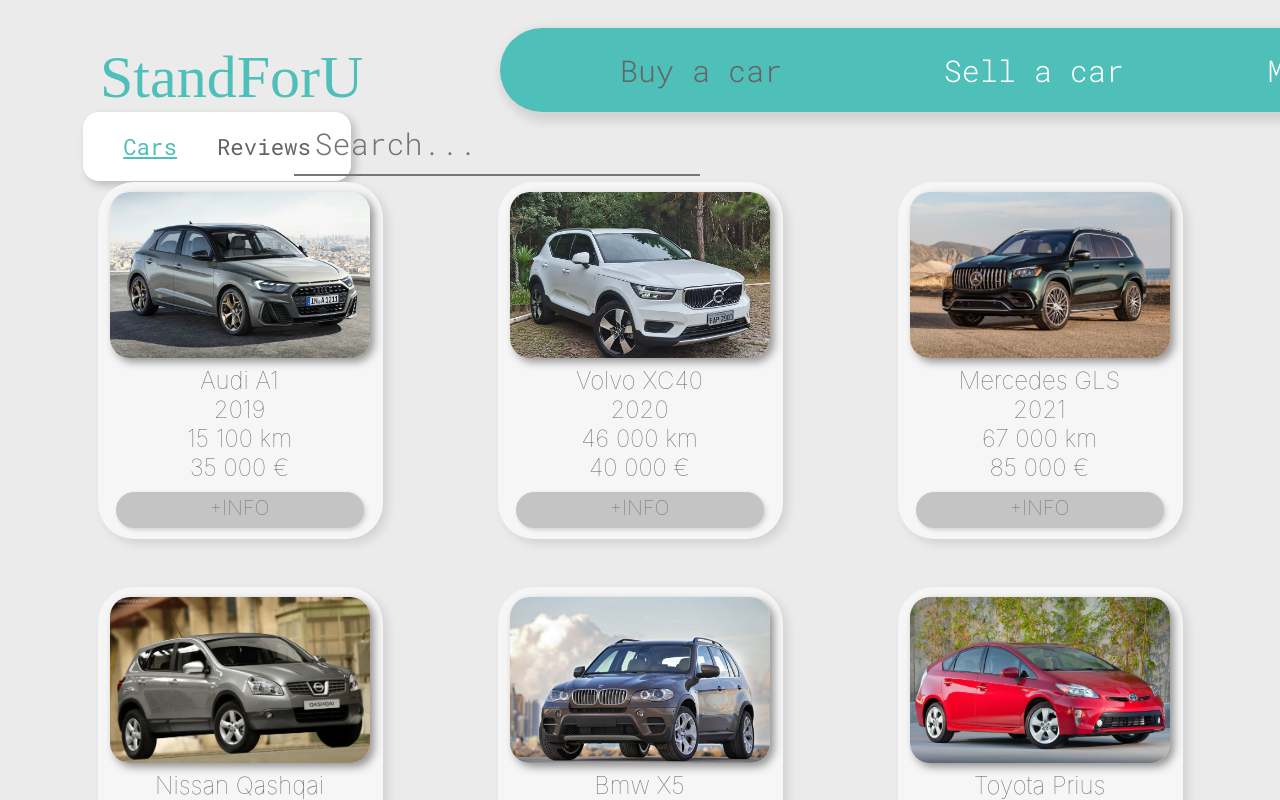
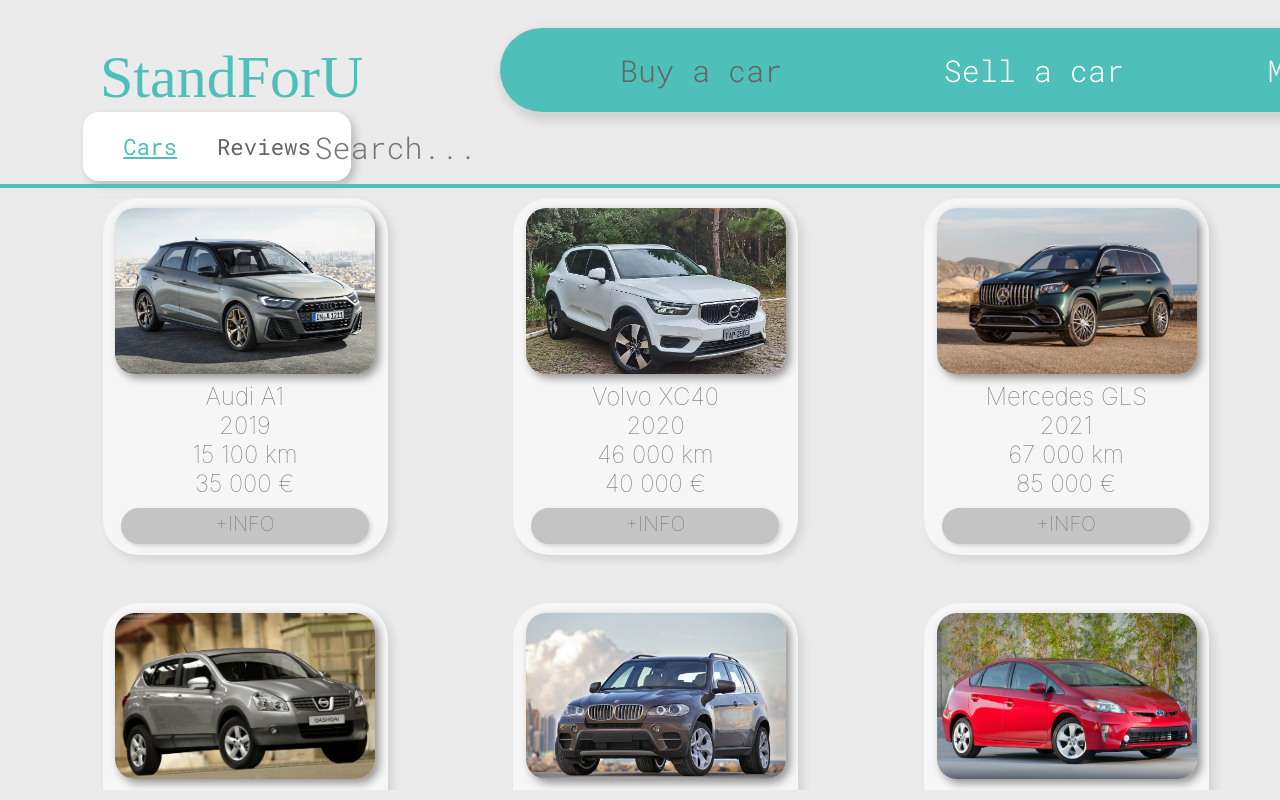
Before and after one commit to JoaoantonioViegas/StandForU, a React (Create React App) app in the folder standforu/: page / in a window 1280 px wide. Shown: the top 800 px of the page. Built offline with nearby package versions, Linux system fonts and the light colour scheme; a web font is replaced by a local one.

Commit message:
Fixed navbar and car review image

```diff
--- a/standforu/src/components/layout/CarAd.css
+++ b/standforu/src/components/layout/CarAd.css
@@ -3,8 +3,9 @@
 
 .CarAd-bg{
     width: 100vw;
-    height: 100vh;
+    height: 80vh;
     margin: 0;
+    margin-top: 16vh;
     background-color: #ebebeb;
     position: fixed;
     display: flex;
@@ -135,7 +136,7 @@
 
 .backButton{
     position: absolute;
-    top: 2vh;
+    top: -5vh;
     left: 2vw;
     background:transparent;
     border: none;
--- a/standforu/src/components/layout/CarReview.js
+++ b/standforu/src/components/layout/CarReview.js
@@ -24,7 +24,7 @@
         return null
     }
 }).map((item,key) =>
-  <Embed_reviews icon={'heart'} title={item.autor +  ' - ' + item.marca + " " + item.modelo + '(' + item.ano + ')'} description={item.comentario}></Embed_reviews>
+  <Embed_reviews icon={'heart'} title={item.autor +  ' - ' + item.marca + " " + item.modelo + '(' + item.ano + ')'} description={item.comentario} image={item.imagem}></Embed_reviews>
 
 );
 
--- a/standforu/src/components/layout/Embed_reviews.js
+++ b/standforu/src/components/layout/Embed_reviews.js
@@ -2,11 +2,10 @@
 import "./Embed_reviews.css";
 import { Icon } from '@iconify/react';
 import { motion } from "framer-motion";
-import Comments from "../../database/comments.json";
-import dummyph from '../../images/kia-rio-2021.jpg';
 
 function Embed_reviews(props) {
-    const {icon,title, description} = props;
+    const {icon,title, description, image} = props;
+    console.log(image)
     const [iconStyle, setIconStyle] = React.useState('');
     const [revShow, setRevShow] = React.useState(true);
 
@@ -26,7 +25,7 @@
     return (
         <motion.div animate={{opacity : 1, y:-10}} initial={{opacity:0}} exit={{opacity:0, y:10}} transition={{ duration:0.3}} style={{cursor:'pointer', display : revShow? '' : 'none'}}>
             <div className="embed">
-            <img className="fotocar" src={dummyph} alt="dummyph"/>
+            <img className="fotocar" src={require('../../images/'+image)} alt="title"/>
                 <a className="text">
                     <strong>
                         {title} :
--- a/standforu/src/components/pages/Home.css
+++ b/standforu/src/components/pages/Home.css
@@ -17,17 +17,31 @@
     display: none;
 }
 
+.divider{
+    background-color: #4FBFB9;
+    width: 100%;
+    height: 4px;
+    position: absolute;
+    top: 23vh;
+    box-shadow: 0px 14px 34px #ebebeb33, 0px 16px 30px #ebebebad;
+    z-index: 1;
+}
+
 .cars{
-    margin-top: 24vh;
+    position: absolute;
+    margin-top: 23vh;
+    width: 90vw;
+    height: 72.8vh;
     bottom: 10px;
     padding: 80px;
-    padding-top: 0;
+    padding-top: 3vh;
     padding-bottom: 0;
     display: grid;
     grid-template-columns: repeat(auto-fill, minmax(300px, 1fr));
     grid-column-gap: 5rem;
     grid-row-gap: 3rem;
     justify-items: center;
+    overflow-y: auto;
 }
 .car{
     transform: scale(1);
@@ -48,16 +62,15 @@
     height: 60px;
     padding-left: 20px;
     background:transparent;
-    border-left: 0;
-    border-right: 0;
-    border-top: 0;
+    border: 0;
     font-size: 30px;
     position:absolute;
-    top:14vh;
+    top:14.5vh;
     left: 23vw;
     transform: scale(1);
     transition: transform 0.4s ease-in-out;
     color:#646464;
+    position: fixed;
 }
 
 .searchInput:hover{
@@ -72,12 +85,18 @@
     color:#646464;
 }
 .Comments{
+    position: absolute;
+    margin-top: 23vh;
+    width: 90vw;
+    height: 77vh;
+    overflow-y: auto;
     display: grid;
     grid-template-columns: repeat(3,1fr);
     grid-gap:1em;
-    margin-top: 24vh;
+    margin-top: 23vh;
     margin-left:6%;
     margin-right:6%;
+    padding-right: 16px;
   }
 
   .Comments > div{
--- a/standforu/src/components/pages/Home.js
+++ b/standforu/src/components/pages/Home.js
@@ -31,6 +31,7 @@
         setTransition('none')
         let car = array.find(item => item.marca === marca && item.modelo === modelo && item.ano === year)
         setCarObject(car);
+        console.log(marca)
     }
 
 
@@ -63,8 +64,9 @@
             return null
         }
     }).map((item,key) =>
-    <Embed_reviews icon={'heart'} title={item.autor +  ' - ' + item.marca + " " + item.modelo + '(' + item.ano + ')'} description={item.comentario}></Embed_reviews>
-
+    <div key={key} onClick={() => divOnClick(item.marca, item.modelo, item.ano)}>
+        <Embed_reviews icon={'heart'} title={item.autor +  ' - ' + item.marca + " " + item.modelo + '(' + item.ano + ')'} description={item.comentario} image={item.imagem}></Embed_reviews>
+    </div>
     );
 
     //Filter cars based on input
@@ -100,7 +102,9 @@
                 </div>
             </div>}
 
-            {!openAd && <Navbar link="buyacar" loggedIn= {props.loggedIn}/>}
+            <Navbar link="buyacar" loggedIn= {props.loggedIn} className='home-nav'/>
+
+            {!openAd && <motion.div animate={{opacity : 1, y:0}} initial={{opacity:0, y:2}} exit={{opacity:0, y:10}} transition={{ duration:0.3}} className="divider"></motion.div>}
 
             {!openAd && <input  className="searchInput" type={'text'} placeholder={'Search...'} onChange={(event) => setSearchTerm(event.target.value)}/>}
 
@@ -114,7 +118,7 @@
                 </AnimatePresence>
             </motion.div>}
 
-            {activeTab===1 && <motion.div className="Comments">
+            {activeTab===1 && !openAd && <motion.div className="Comments">
                 <AnimatePresence>
                     {listReviews}
                 </AnimatePresence>
```
Also changed, not shown: standforu/src/database/reviews.json (+21 -21 lines).
